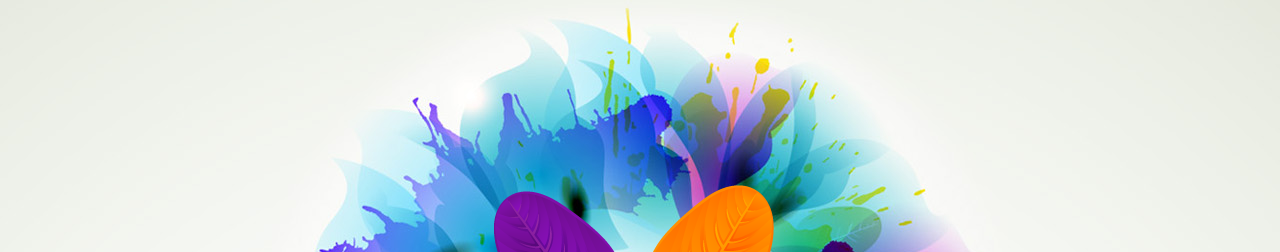
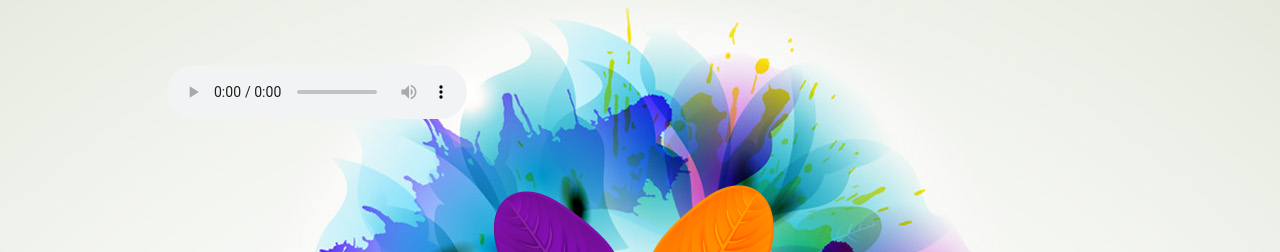
Before and after one commit to laizp-black/myMokia, a plain HTML site: page index.html in a window 1280 px wide. Shown: the top 252 px of the page. Drawn offline with Linux system fonts and the light colour scheme.

Commit message:
Update index.html

```diff
--- a/index.html
+++ b/index.html
@@ -150,6 +150,10 @@ oncut="return false;" >
 <div class="over">
 	<div class="centre">
 		<div class="main">
+
+            <audio autoplay="autoplay" loop="loop" preload="auto" controls="controls" preload="auto" src="renxi.mp3">
+            </audio>
+
 			<!--header -->
             <header>
 				<h1><span id="logo"><img src="images/logo_test.png" alt="" usemap="#logo"></span></h1>
@@ -340,12 +344,9 @@ oncut="return false;" >
 			<!--footer -->
 			<footer style="line-height:20px">
                 <div id="copyright">
-                     <a href="" target=_blank></a>  <a
-href="" target=_blank></a> <script
- language="JavaScript"></script>
-
-
-
+                     <a href="" target=_blank></a>
+                     <a href="" target=_blank></a>
+                     <script language="JavaScript"></script>
                 </object>
                 </div>
 				<!-- {%FOOTER_LINK} -->
```
